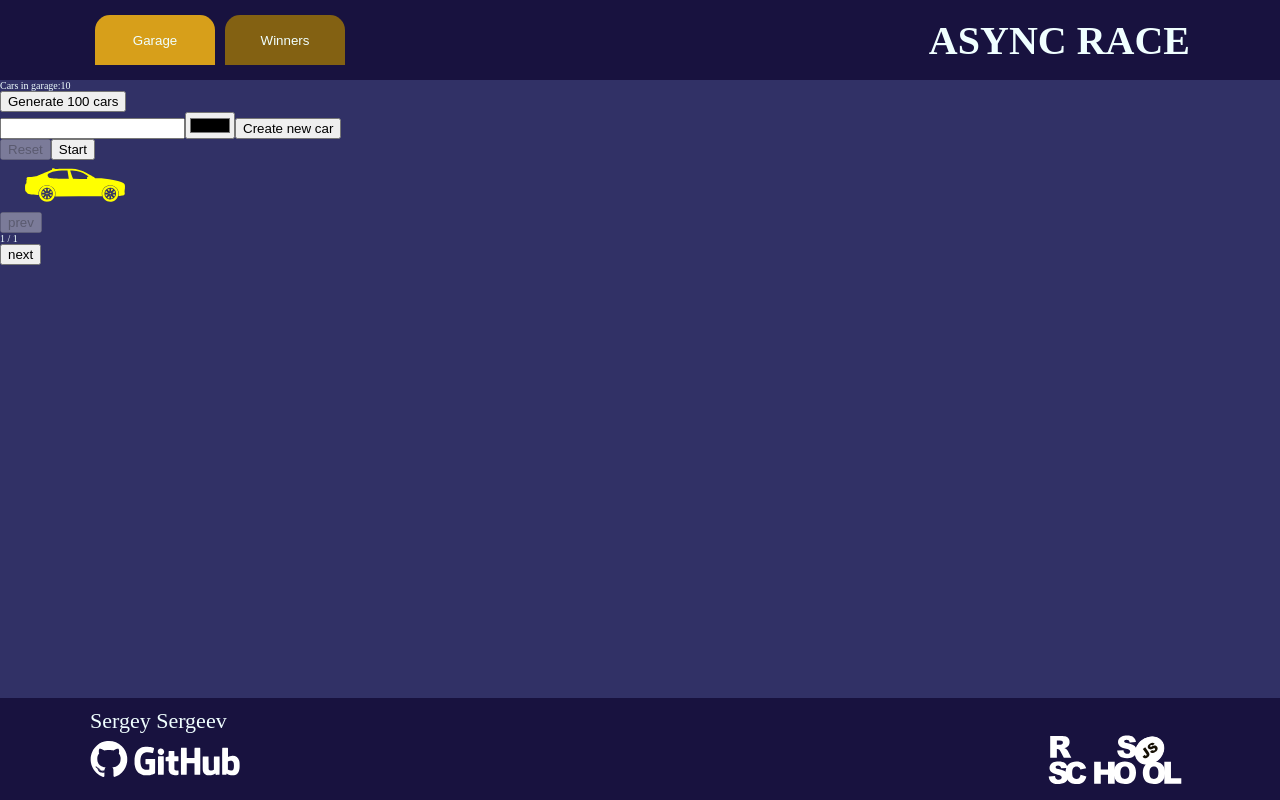
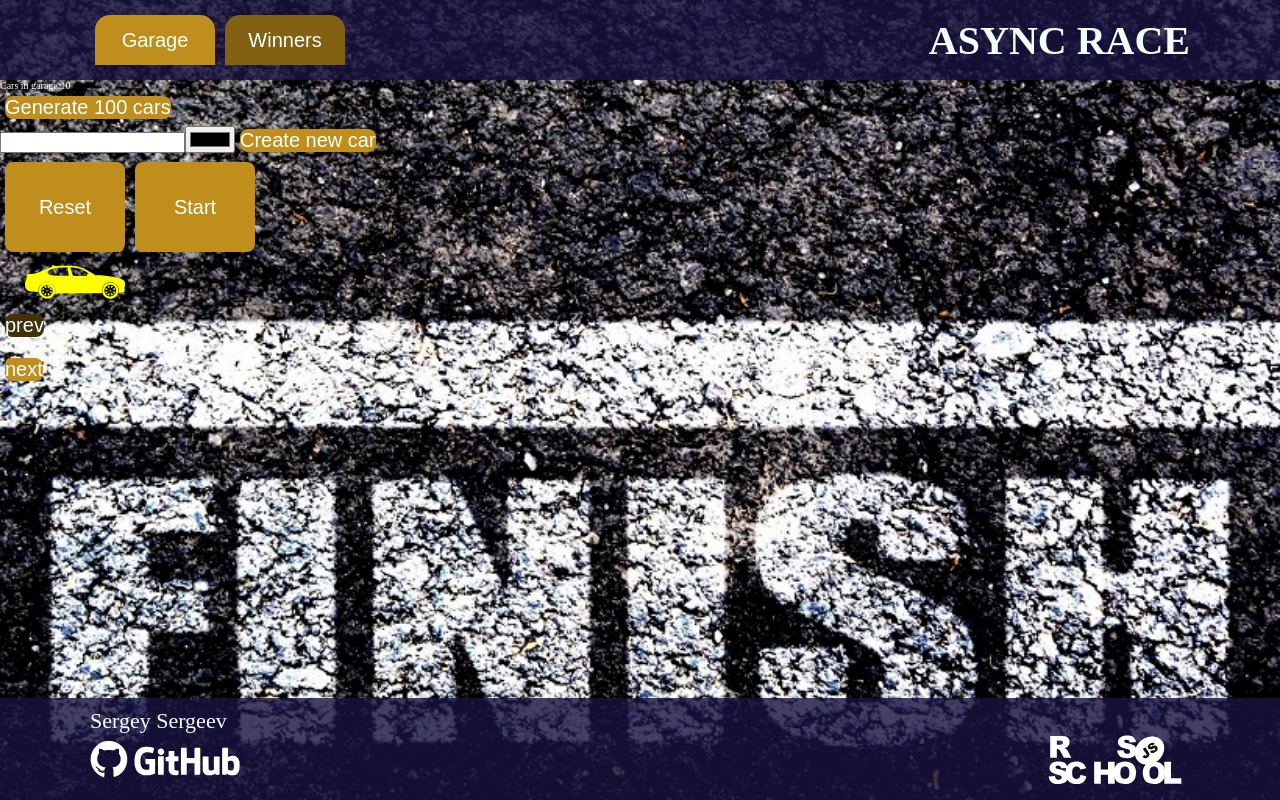
Before and after one commit to M0rl0ck/JSFE2022Q1, a React (Create React App) app in the folder async-race/: page / in a window 1280 px wide. Built offline with nearby package versions, Linux system fonts and the light colour scheme.

Commit message:
fix: add style

```diff
--- a/async-race/src/scss/abstract/constans.scss
+++ b/async-race/src/scss/abstract/constans.scss
@@ -1,5 +1,6 @@
 $borderColor: #3c3f3f;
-$bgColor: #313166;
+$bgColor: #18123f;
 $hoverLinkColor: #836112;
 $buttonBg: #836112;
-$buttonActiveBg: #d79f1a;
+$buttonDisabledBg: #41310b;
+$buttonActiveBg: #bf8e1c;
--- a/async-race/src/scss/base/_base.scss
+++ b/async-race/src/scss/base/_base.scss
@@ -15,7 +15,12 @@ html {
 
 body {
   height: 100%;
-   color: azure;
+  color: azure;
+  background-color: $bgColor;
+  background: url('../../img/finish.jpg');
+  background-size: 100% auto ;
+  background-repeat: no-repeat;
+  background-position: bottom;
   & > div {
   height: 100%;
   }
@@ -25,5 +30,5 @@ body {
   height: 100%;
   display: flex;
   flex-direction: column;
-  background-color: $bgColor;
+
 }
--- a/async-race/src/scss/base/_buttons.scss
+++ b/async-race/src/scss/base/_buttons.scss
@@ -1,19 +1,85 @@
 .header__buttons {
   display: flex;
-
 }
 
-.button__garage, .button__winners {
+.button {
   margin: 5px;
+  padding: 0;
+  border: none;
+  border-radius: 8px;
+  background-color: $buttonBg;
+  font-size: 2rem;
+  color: azure;
+  cursor: pointer;
+  transition: all 0.7s;
+  &:hover {
+    color: yellow;
+    box-shadow: inset 70px 0 0 0 $buttonActiveBg,
+                inset -70px 0 0 0 $buttonActiveBg;
+  }
+  &.active {
+    background-color: $buttonActiveBg;
+    &:disabled {
+      background-color: $buttonActiveBg;
+    }
+  }
+  &:disabled {
+    cursor: auto;
+    background-color: $buttonDisabledBg;
+    &:hover {
+      color: azure;
+      box-shadow: 0 0;
+    }
+  }
+}
+
+.button__garage,
+.button__winners {
   width: 120px;
   height: 50px;
   border-radius: 15px 15px 0 0;
-  color: azure;
-  background-color: $buttonBg;
-  border: none;
-  cursor: pointer;
-  &.active {
-    background-color: $buttonActiveBg;
-    cursor: auto;
+}
+
+.createCarButtons {
+  .button {
+    &:hover {
+      box-shadow: inset 110px 0 0 0 $buttonActiveBg,
+                  inset -110px 0 0 0 $buttonActiveBg;
+    }
+
+    height: 50px;
+    &__generateCars {
+      width: 220px;
+    }
+    &__newCar {
+      width: 180px;
+    }
   }
 }
+
+.startResetButtons {
+  .button {
+    width: 120px;
+    height: 90px;
+  }
+}
+
+.pagination__buttons {
+  .button {
+    width: 80px;
+    height: 60px;
+  }
+}
+
+.trac__buttonsGroup {
+  .button {
+    width: 90px;
+    height: 30px;
+    &:hover {
+      background-color: $buttonActiveBg;
+    }
+    &:disabled:hover {
+      background-color: $buttonDisabledBg;
+    }
+  }
+}
--- a/async-race/src/scss/componrnts/_footer.scss
+++ b/async-race/src/scss/componrnts/_footer.scss
@@ -1,14 +1,17 @@
 .footer {
-  margin-top: 50px;
-  background-color: #18123f;
+  background-color: rgba($color: $bgColor, $alpha: 0.8);
   color: azure;
   font-size: 2.2rem;
   padding: 10px 50px;
+
   &__link:hover {
+    transition: all .5s;
     color: $hoverLinkColor;
     svg {
+      transition: all .5s;
       fill: $hoverLinkColor;
     }
+
   }
 }
 
--- /dev/null
+++ b/async-race/src/scss/componrnts/_garage.scss
@@ -0,0 +1,60 @@
+.garage {
+  display: flex;
+  flex-direction: column;
+  height: 100%;
+  .tracs__container {
+    flex-grow: 1;
+  }
+  &__title {
+    display: flex;
+    font-size: 2.6rem;
+    justify-content: start;
+    align-items: center;
+    background-color: rgba($color: #000000, $alpha: 0.5);
+    gap: 50px
+  }
+}
+
+.generateButtons {
+  display: flex;
+  justify-content: space-between;
+  align-items: center;
+  p {
+    padding: 5px;
+  }
+}
+
+.createCarButtons {
+  padding: 10px;
+}
+
+.createCar {
+  display: flex;
+  align-items: center;
+  .inputText {
+    width: 340px;
+    height: 40px;
+    outline: 0;
+    background-color: #cacbcb;
+    padding-left: 10px;
+    font-size: 2.4rem;
+  }
+  .inputColor {
+    width: 60px;
+    height: 40px;
+    margin: 0 10px;
+  }
+}
+
+
+
+.pagination__buttons {
+  display: flex;
+  align-items: center;
+  gap: 10px;
+  width: fit-content;
+  padding: 10px 15px;
+  border-radius: 5px;
+  font-size: 2.8rem;
+  background-color: rgba($color: #000000, $alpha: .8);
+}
--- a/async-race/src/scss/componrnts/_header.scss
+++ b/async-race/src/scss/componrnts/_header.scss
@@ -1,5 +1,5 @@
 .header {
-  background-color: #18123f;
+  background-color: rgba($color: $bgColor, $alpha: 0.8);
   color: azure;
   font-size: 2rem;
   padding: 10px 50px;
--- a/async-race/src/scss/componrnts/_main.scss
+++ b/async-race/src/scss/componrnts/_main.scss
@@ -1,10 +1,5 @@
 .main {
   flex-grow: 1;
-
-  // .wrapper {
-  //   display: flex;
-  //   flex-direction: column;
-  // }
   .hide {
     display: none;
   }
--- /dev/null
+++ b/async-race/src/scss/componrnts/_trac.scss
@@ -0,0 +1,25 @@
+.trac {
+  margin: 8px 0;
+  padding: 0 10px;
+  display: flex;
+  justify-content: start;
+  align-items: center;
+  gap: 10px;
+  p {
+    padding-left: 20px;
+    font-size: 2.4rem;
+  }
+  &__buttons, &__road {
+    padding: 5px;
+    height: 90px;
+    border-radius: 8px;
+    background-color: rgba($color: #000000, $alpha: .5);
+  }
+
+  &__road {
+    flex-grow: 1;
+    display: flex;
+    flex-direction: column;
+    align-items: flex-start;
+  }
+}
--- /dev/null
+++ b/async-race/src/scss/componrnts/_winners.scss
@@ -0,0 +1,33 @@
+.winners {
+  display: flex;
+  flex-direction: column;
+  align-items: center;
+  height: 100%;
+  h2 {
+    margin: 5px 0;
+    font-size: 5rem;
+    text-align: center;
+    padding: 15px 40px;
+    border-radius: 5px;
+    background-color: rgba($color: #000000, $alpha: .5);
+  }
+}
+
+.winners__container {
+  width: 50%;
+  height: 100%;
+  display: flex;
+  flex-direction: column;
+
+  p, .winners__table {
+    margin: 5px 0;
+    font-size: 2.6rem;
+    border-radius: 5px;
+    background-color: rgba($color: #000000, $alpha: .5);
+  }
+}
+
+.winners__table {
+  height: 100%;
+  flex-grow: 1;
+}
```
Also changed, not shown: async-race/src/img/finish.jpg (added).
